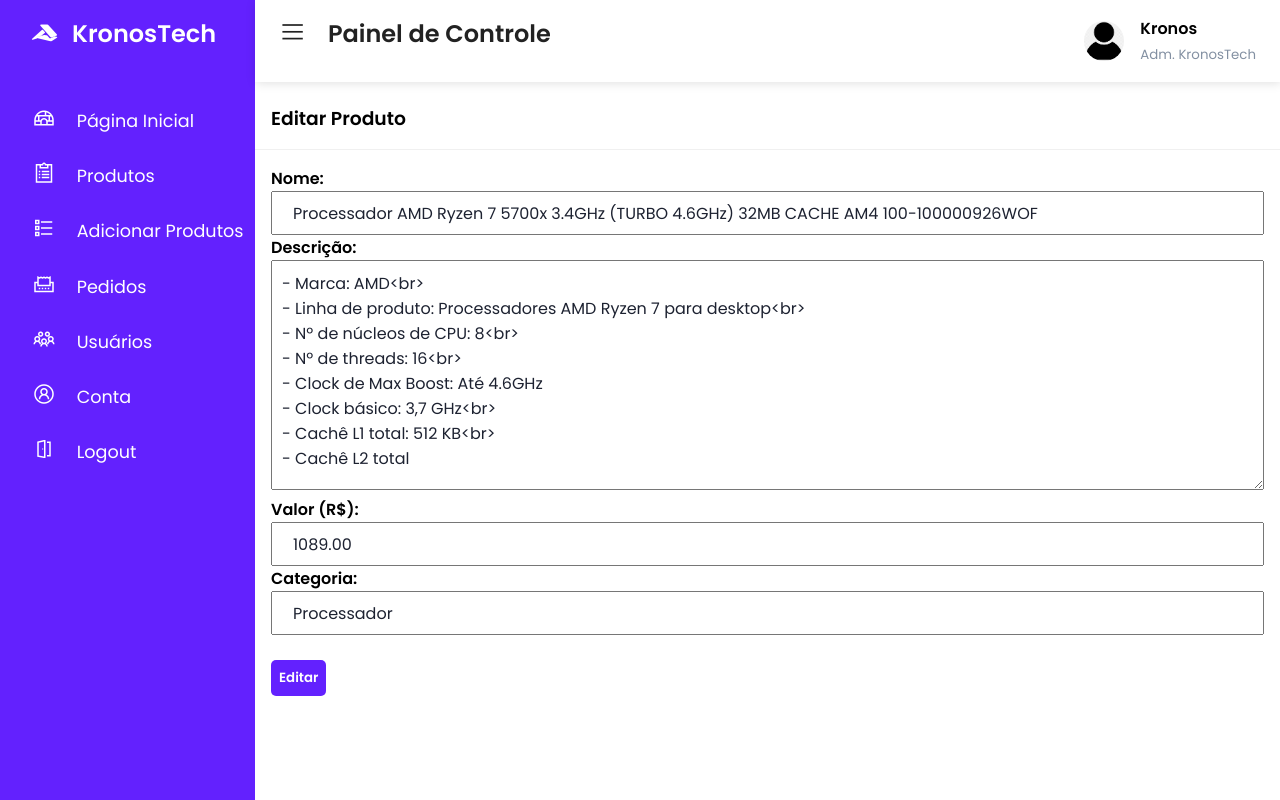
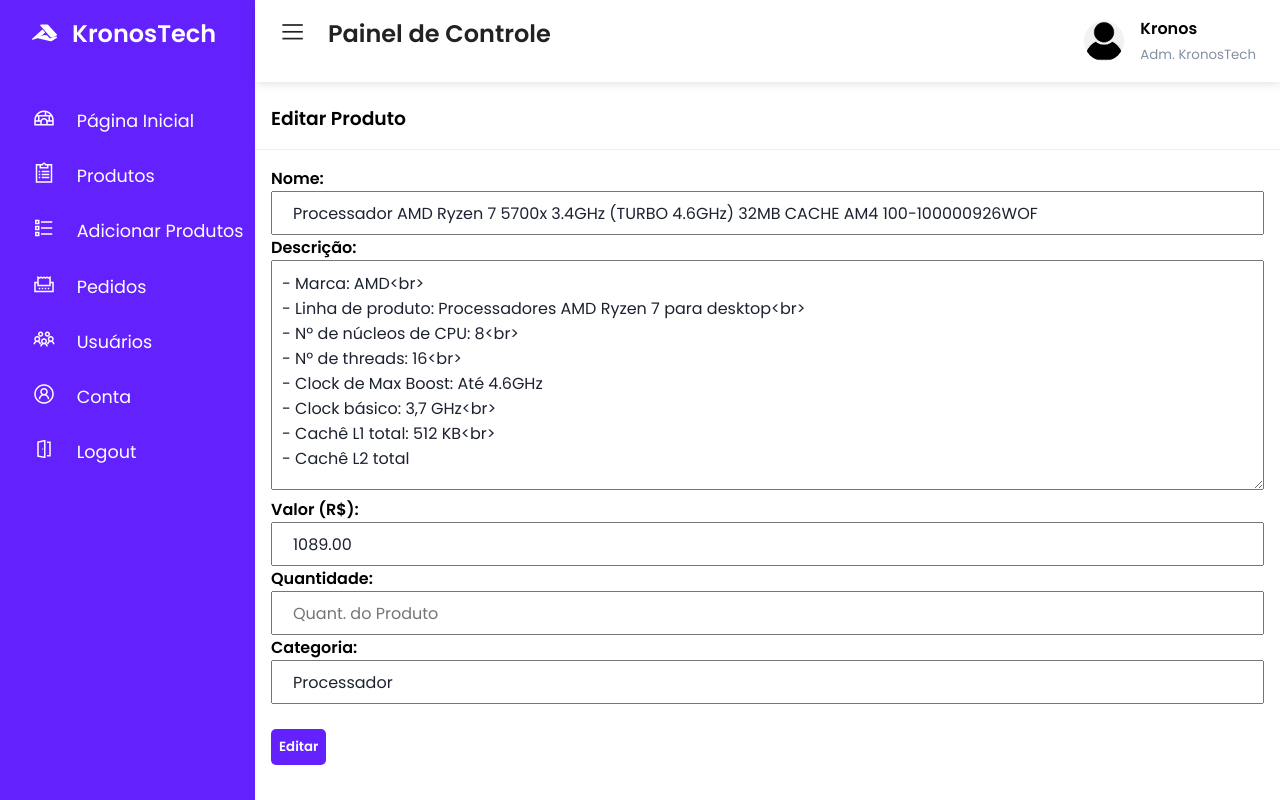
Before and after one commit to deene7/KronosTech, a PHP site: page /admin/edit_product.php?product_id=1 in a window 1280 px wide. Run offline with PHP 8.4, Linux system fonts and the light colour scheme; a user stored in the database is signed in; data comes from the database, SQL or seed files in the repository; data that the repository does not hold is empty.

Commit message:
quant. dos produtos

```diff
--- a/admin/edit_product.php
+++ b/admin/edit_product.php
@@ -14,11 +14,13 @@ if (isset($_GET['product_id'])) {
     $name = $_POST['name'];
     $description = $_POST['description'];
     $price = $_POST['price'];
+    $quant = $_POST['quant'];
     $category = $_POST['category'];
+    $product_quant = $_POST['product_quant']; // Novo campo product_quant
 
 
-    $stmt = $conn->prepare("UPDATE products SET product_name=?, product_description=?, product_price=?, product_category=? WHERE product_id=?");
-    $stmt->bind_param('ssdsi', $name, $description, $price, $category, $product_id);
+    $stmt = $conn->prepare("UPDATE products SET product_name=?, product_description=?, product_price=?, product_quant=?, product_category=? WHERE product_id=?");
+    $stmt->bind_param('ssdsii', $name, $description, $price, $quant, $category, $product_id);
 
     if ($stmt->execute()) {
         $stmt->close();  // Fechar o statement após a execução
@@ -38,6 +40,7 @@ if (isset($_GET['product_id'])) {
 }
 ?>
 
+
 <div class="recent-grid">
     <div class="projects">
         <div class="card">
@@ -52,6 +55,7 @@ if (isset($_GET['product_id'])) {
                     <h4>Nome:</h4> <input type="text" name="name" class="input-large" value="<?php echo $product['product_name']; ?>" placeholder="Nome do Produto">
                     <h4>Descrição:</h4> <textarea name="description" class="input-large-textarea" placeholder="Descrição do Produto"><?php echo $product['product_description']; ?></textarea>
                     <h4>Valor (R$):</h4> <input type="text" id="preco" name="price" class="input-large" value="<?php echo $product['product_price']; ?>" placeholder="Valor do Produto" maxlength="7">
+                    <h4>Quantidade:</h4> <input type="text" id="quant" name="quant" class="input-large" value="<?php echo $product['product_quant']; ?>" placeholder="Quant. do Produto" maxlength="7">
                     <h4>Categoria:</h4> <input type="text" name="category" class="input-large" value="<?php echo $product['product_category']; ?>" placeholder="Categoria do Produto"> <br><br>
                     <input type="submit" class="btn btn-primary" name="edit_btn" value="Editar">
 
--- a/admin/products.php
+++ b/admin/products.php
@@ -89,6 +89,7 @@ $products = $stmt2->get_result();
                                 <td>Img</td>
                                 <td>Nome</td>
                                 <td>Valor</td>
+                                <td>Quant</td>
                                 <td>Categoria</td>
                                 <td>Descrição</td>
                                 <td>Editar</td>
@@ -101,7 +102,7 @@ $products = $stmt2->get_result();
                                     <td><strong><?php echo $product['product_id']; ?></strong></td>
                                     <td><img src="<?php echo "../assets/imgs/" . $product['product_image']; ?>" style="width: 70px; height: 70px;"/></td>
                                     <td><?php echo $product['product_name']; ?></td>
-                                    <td style="color: #6221fe;"><?php echo 'R$ ' . number_format($product['product_price'], 2, ',', '.'); ?></td>
+                                    <td style="color: #6221fe;"><?php echo 'R$ ' . number_format($product['product_price'], 2, ',', '.'); ?></td><td><?php echo $product['product_quant']; ?></td>
                                     <td><?php echo $product['product_category']; ?></td>
                                     <td><?php echo $product['product_description']; ?></td>
 
```
